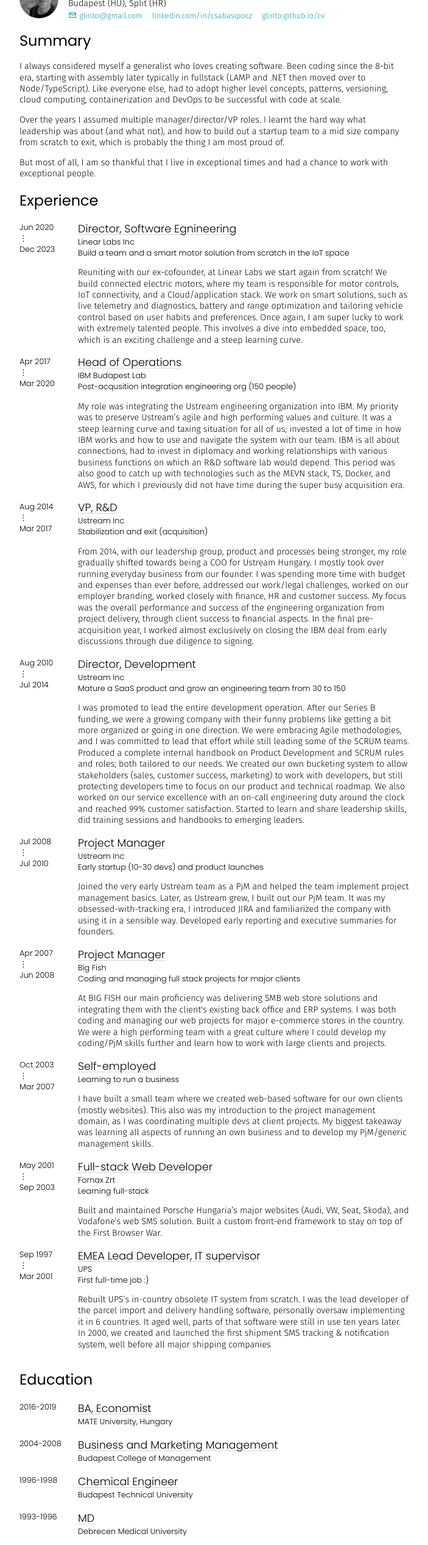
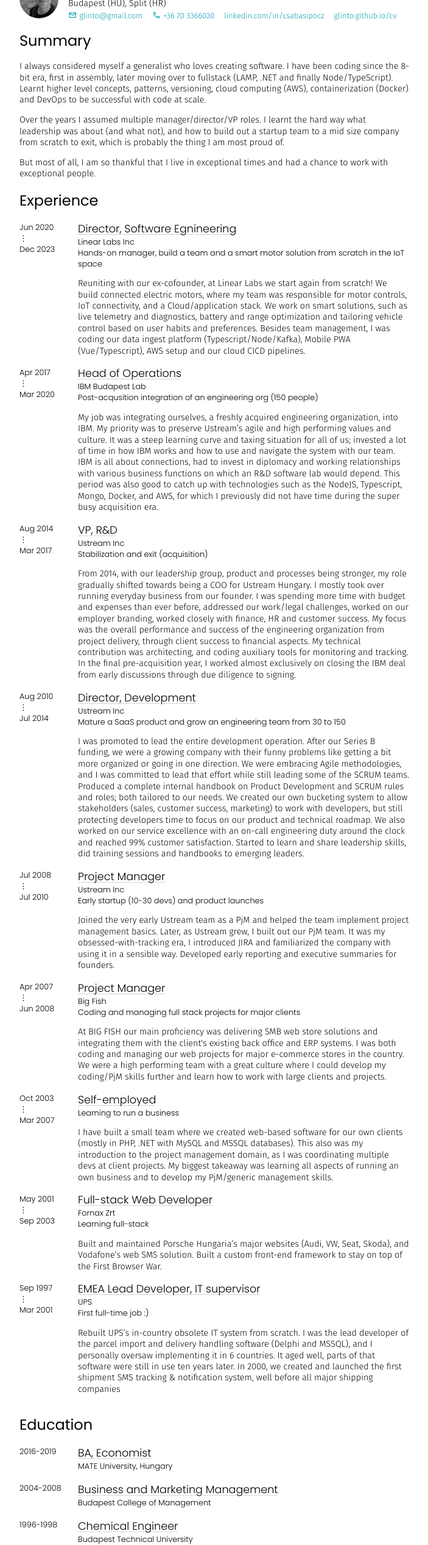
Before and after one commit to glinto/cv, a plain HTML site: page index.html in a window 1280 px wide. Shown: the part 54-2587 px from the top of the page at 61% size, without its empty margins (288-991 px from the left). Drawn offline with nearby package versions, Linux system fonts and the light colour scheme.

Commit message:
CV review - Mar 2024

```diff
--- a/index.html
+++ b/index.html
@@ -24,6 +24,9 @@
                                 href="mailto:glinto@gmail.com">mail</a></span>
                         <span class="pt-025 mr-1"><a href="mailto:glinto@gmail.com">glinto@gmail.com</a></span>
 
+                        <span class="pt-025 material-symbols-outlined icon"><a href="tel:+36703366020">call</a></span>
+                        <span class="pt-025 mr-1"><a href="tel:+36703366020">+36 70 3366020</a></span>
+
                         <span class="pt-025 mr-1"><a
                                 href="https://www.linkedin.com/in/csabasipocz">linkedin.com/in/csabasipocz</a></span>
 
@@ -36,11 +39,11 @@
             <h1>Summary</h1>
             <div>
                 <p>
-                    I always considered myself a generalist who loves creating software. Been coding since the 8-bit
-                    era, starting with assembly later typically in fullstack (LAMP and .NET then moved over to
-                    Node/TypeScript). Like
-                    everyone else, had to adopt higher level concepts, patterns, versioning, cloud computing,
-                    containerization and DevOps to be successful with code at scale.
+                    I always considered myself a generalist who loves creating software. I have been coding since the
+                    8-bit
+                    era, first in assembly, later moving over to fullstack (LAMP, .NET and finally
+                    Node/TypeScript). Learnt higher level concepts, patterns, versioning, cloud computing (AWS),
+                    containerization (Docker) and DevOps to be successful with code at scale.
                 </p>
                 <p>
                     Over the years I assumed multiple manager/director/VP roles. I learnt the hard way what leadership
@@ -61,14 +64,15 @@
                 <div>
                     <h2>Director, Software Egnineering</h2>
                     <h3>Linear Labs Inc</h3>
-                    <h3>Build a team and a smart motor solution from scratch in the IoT space</h3>
+                    <h3>Hands-on manager, build a team and a smart motor solution from scratch in the IoT space</h3>
                     <p>
                         Reuniting with our ex-cofounder, at Linear Labs we start again from scratch! We build connected
-                        electric motors, where my team is responsible for motor controls, IoT connectivity, and a
+                        electric motors, where my team was responsible for motor controls, IoT connectivity, and a
                         Cloud/application stack. We work on smart solutions, such as live telemetry and diagnostics,
                         battery and range optimization and tailoring vehicle control based on user habits and
-                        preferences. Once again, I am super lucky to work with extremely talented people. This involves
-                        a dive into embedded space, too, which is an exciting challenge and a steep learning curve.
+                        preferences. Besides team management, I was coding our data ingest platform
+                        (Typescript/Node/Kafka),
+                        Mobile PWA (Vue/Typescript), AWS setup and our cloud CICD pipelines.
                     </p>
                 </div>
             </div>
@@ -80,16 +84,18 @@
                 <div>
                     <h2>Head of Operations</h2>
                     <h3>IBM Budapest Lab</h3>
-                    <h3>Post-acqusition integration engineering org (150 people)</h3>
+                    <h3>Post-acqusition integration of an engineering org (150 people)</h3>
                     <p>
-                        My role was integrating the Ustream engineering organization into IBM. My priority was to
+                        My job was integrating ourselves, a freshly acquired engineering organization, into IBM. My
+                        priority was to
                         preserve Ustream’s agile and high performing values and culture. It was a steep learning curve
                         and taxing situation for all of us; invested a lot of time in how IBM works and
                         how to use and navigate the system with our team. IBM is all about connections, had to invest in
                         diplomacy and
                         working relationships with various business functions on which an
                         R&D software lab would depend. This period was also good to catch up with technologies such as
-                        the MEVN stack, TS, Docker, and AWS, for which I previously did not have time during the super
+                        the NodeJS, Typescript, Mongo, Docker, and AWS, for which I previously did not have time during
+                        the super
                         busy acquisition era.
                     </p>
                 </div>
@@ -108,10 +114,13 @@
                         shifted towards being a COO for Ustream Hungary. I mostly took over running everyday business
                         from our founder. I was spending more time with budget and expenses than ever before, addressed
                         our work/legal challenges, worked on our employer branding, worked closely with finance, HR and
-                        customer success. My focus was the overall performance and success of the engineering
-                        organization from project delivery, through client success to financial aspects. In the final
-                        pre-acquisition year, I worked almost exclusively on closing the IBM deal from early discussions
-                        through due diligence to signing.
+                        customer success.
+                        My focus was the overall performance and success of the engineering organization from project
+                        delivery, through client success to financial aspects.
+                        My technical contribution was architecting, and coding auxiliary tools for monitoring and
+                        tracking.
+                        In the final pre-acquisition year, I worked almost exclusively on closing the IBM deal from
+                        early discussions through due diligence to signing.
                     </p>
                 </div>
             </div>
@@ -183,9 +192,10 @@
                     <h3>Learning to run a business</h3>
                     <p>
                         I have built a small team where we created web-based software for our own clients (mostly
-                        websites). This also was my introduction to the project management domain, as I was coordinating
-                        multiple devs at client projects. My biggest takeaway was learning all aspects of running an own
-                        business and to develop my PjM/generic management skills.
+                        in PHP, .NET with MySQL and MSSQL databases). This also was my introduction to the project
+                        management domain, as I was coordinating multiple devs at client projects. My biggest takeaway
+                        was learning all aspects of running an own business and to develop my PjM/generic management
+                        skills.
                     </p>
                 </div>
             </div>
@@ -216,10 +226,11 @@
                     <h3>First full-time job :)</h3>
                     <p>
                         Rebuilt UPS’s in-country obsolete IT system from scratch. I was the lead developer of the parcel
-                        import and delivery handling software, personally oversaw implementing it in 6 countries. It
-                        aged well, parts of that software were still in use ten years later. In 2000, we created and
-                        launched the first shipment SMS tracking & notification system, well before all major shipping
-                        companies
+                        import and delivery handling software (Delphi and MSSQL), and I personally oversaw implementing
+                        it in 6 countries. It aged well, parts of that software were still in use ten years later. In
+                        2000, we created and launched the first shipment SMS tracking & notification system, well before
+                        all
+                        major shipping companies
                     </p>
                 </div>
             </div>
@@ -252,16 +263,6 @@
                 <div>
                     <h2>Chemical Engineer</h2>
                     <h3>Budapest Technical University</h3>
-                </div>
-            </div>
-            <div class="timeline">
-                <div>
-                    <label>1993</label>
-                    <label>1996</label>
-                </div>
-                <div>
-                    <h2>MD</h2>
-                    <h3>Debrecen Medical University</h3>
                 </div>
             </div>
 
@@ -325,7 +326,10 @@
                 <div>
                     <label>Everything which involves a mountain (trail running, MTB, hiking) ⋮ sailing ⋮ guitar gigs ⋮
                         baking
-                        <a href="https://glinto.github.io/sourdough">sourdough bread</a></label>
+                        <a href="https://glinto.github.io/sourdough" target="_blank">sourdough bread</a> ⋮
+                        Building my hobby app <a href="https://gofri-jatek.eu" target="_blank">Gofri</a>, a word puzzle
+                        game
+                    </label>
                 </div>
             </div>
         </div>
```
